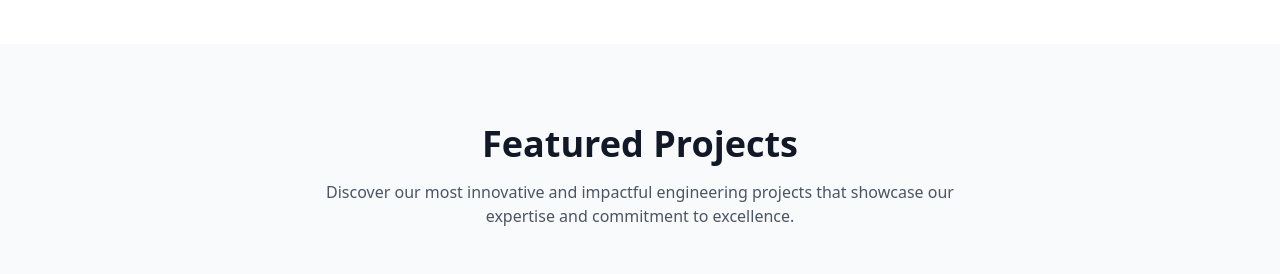
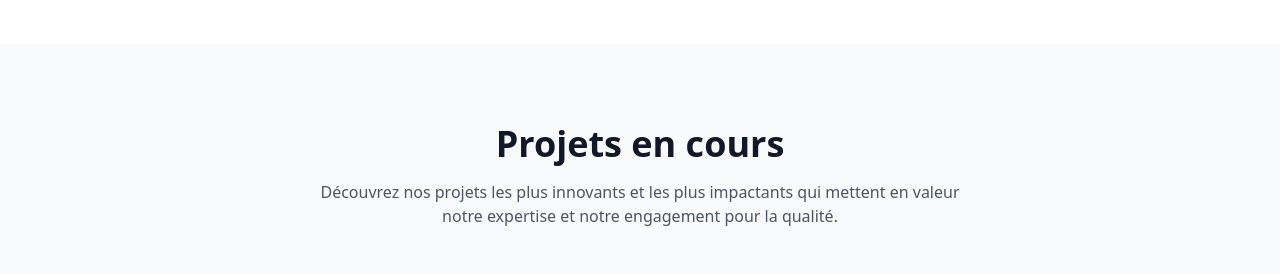
Before and after one commit to Reda-H/snbatco-v2, a React (Vite) app: page / in a window 1280 px wide. Shown: the part 1680-1954 px from the top of the page. Built offline with nearby package versions, Linux system fonts and the light colour scheme; grey boxes are pictures that could not be loaded.

Commit message:
small update to french on projects

```diff
--- a/src/components/Projects.tsx
+++ b/src/components/Projects.tsx
@@ -26,10 +26,10 @@ export default function Projects() {
     <section id="projects" className="section-padding bg-gray-50">
       <div className="section-container">
         <div className="text-center mb-8 md:mb-12">
-          <h2 className="font-bold text-gray-900 mb-3 md:mb-4">Featured Projects</h2>
+          <h2 className="font-bold text-gray-900 mb-3 md:mb-4">Projets en cours</h2>
           <p className="text-sm md:text-base text-gray-600 max-w-2xl mx-auto">
-            Discover our most innovative and impactful engineering projects that
-            showcase our expertise and commitment to excellence.
+            Découvrez nos projets les plus innovants et les plus impactants qui
+            mettent en valeur notre expertise et notre engagement pour la qualité.
           </p>
         </div>
 
--- a/src/pages/About.tsx
+++ b/src/pages/About.tsx
@@ -1,7 +1,6 @@
 import { useEffect, useState } from 'react';
 import { Mail, Linkedin, GraduationCap } from 'lucide-react';
 import Navigation from '../components/Navigation';
-import Footer from '../components/Footer';
 
 interface TeamMember {
   name: string;
```
